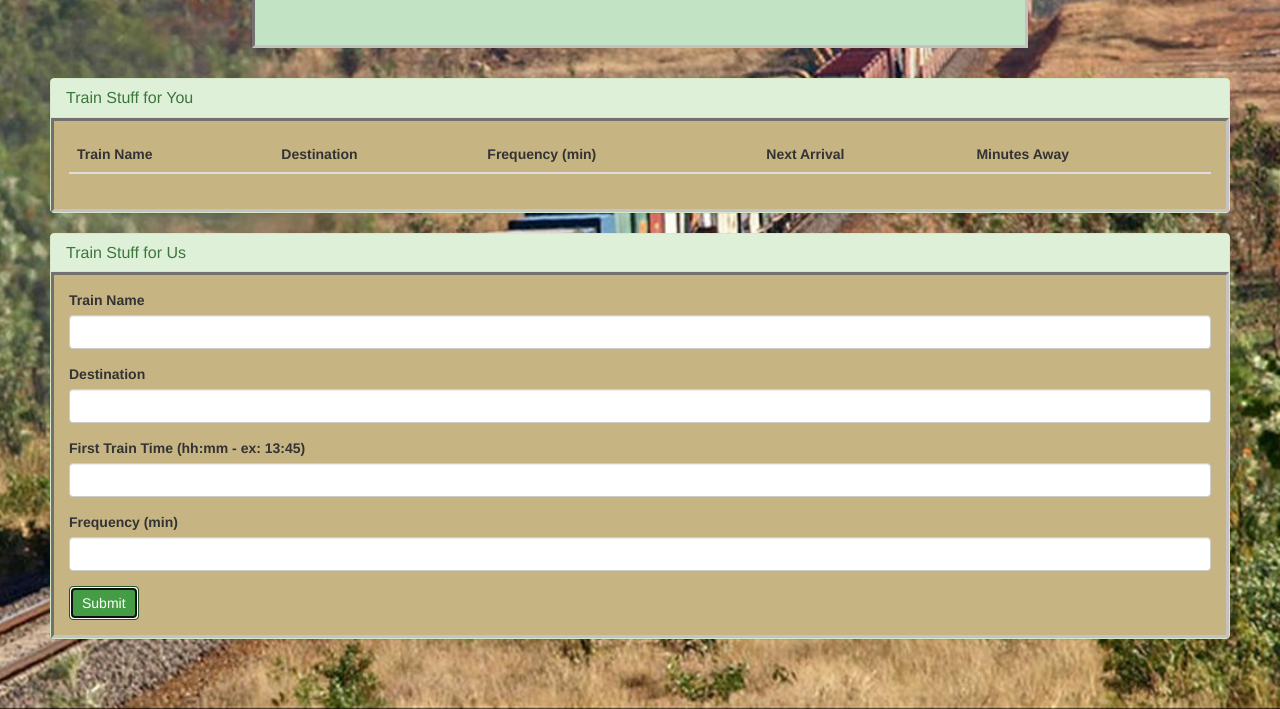
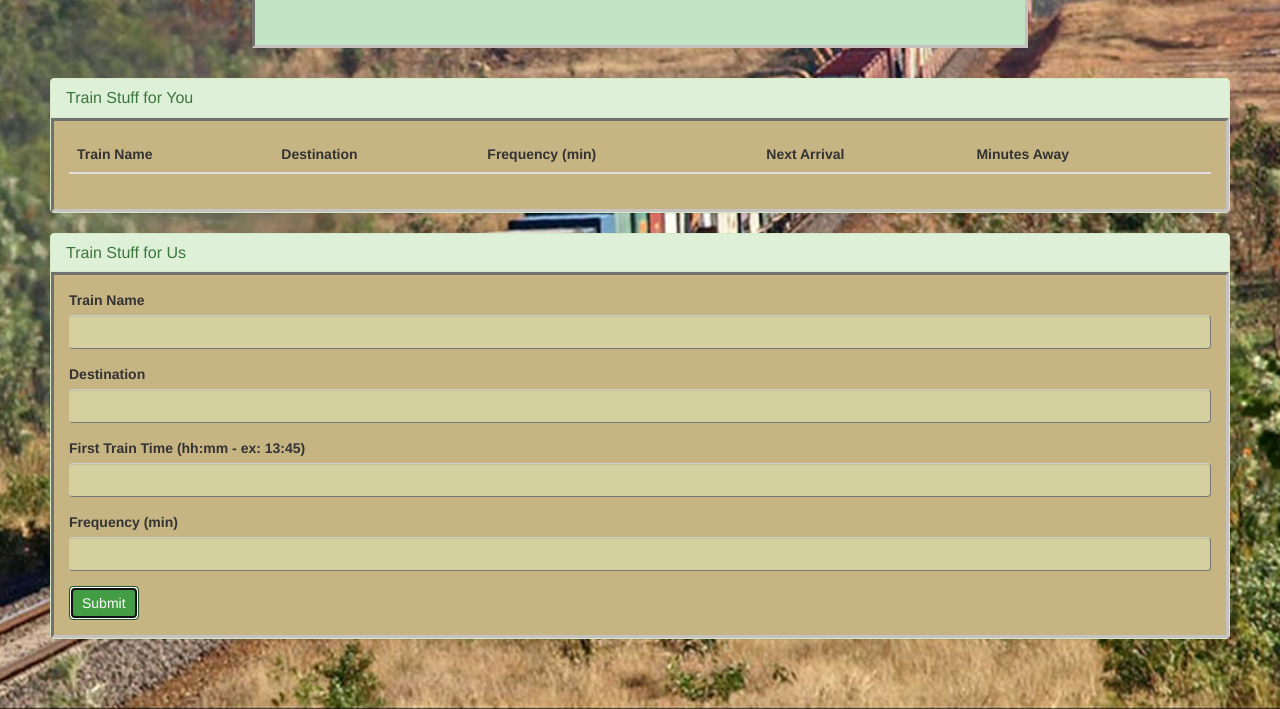
Before and after one commit to eupherein/trainstation, a plain HTML site: page index.html in a window 1280 px wide. Both pictures are taken after typing "Sample", "Sample", "5", "5" into the empty fields and a click on the button "Submit". Shown: the part 248-957 px from the top of the page. Drawn offline with nearby package versions, Linux system fonts and the light colour scheme; no server answers.

Commit message:
completed up js

```diff
--- a/assets/css/style.css
+++ b/assets/css/style.css
@@ -21,3 +21,8 @@ body {
     border-color: rgb(199, 194, 194);
     text-align: center;
 }
+
+.form-control {
+    background-color: rgb(212, 209, 159);
+    border-style: outset;
+}
--- a/assets/javascript/app.js
+++ b/assets/javascript/app.js
@@ -15,31 +15,63 @@ $(document).ready(function () {
 
   var database = firebase.database();
 
+  var trainName;
+  var trainDestination;
+  var trainTime;
+  var trainFreq;
+  var nextTrainFormatted;
+  //beautify stuff
+  var trainTimeConv;
+  //current time
+  var currentTime = moment();
+  console.log("Current time: " + moment(currentTime).format("hh:mm"));
+  var diffTime;
+  //remainder
+  var tRemainder;
+  var tMinutesTillNext;
+  var nextTrain;
+
   //add employeed button
   $("#add-train-btn").on("click", function (event) {
     event.preventDefault();
-
     //gets user's submission
     var trainName = $("#name-input").val().trim();
     var trainDestination = $("#destination-input").val().trim();
     var trainTime = $("#time-input").val().trim();
     var trainFreq = $("#freq-input").val().trim();
+    var trainTimeConv = moment(trainTime, "hh:mm").subtract(1, "years");
+    console.log(trainTimeConv);
+    //current time
+     currentTime = moment();
+    console.log("Current time: " + moment(currentTime).format("hh:mm"));
+     diffTime = currentTime.diff(moment(trainTimeConv), "minutes");
+    console.log("Difference in time: " + diffTime);
+    //remainder
+    tRemainder = diffTime % trainFreq;
+    console.log(tRemainder);
+    //minutes till next train
+    tMinutesTillNext = trainFreq - tRemainder;
+    console.log("Minutes till nex train: " + tMinutesTillNext);
+    //next train
+     nextTrain = moment().add(tMinutesTillNext, "minutes");
+    console.log("ETA: " + moment(nextTrain).format("hh:mm"));
+     nextTrainFormatted = moment(nextTrain).format("HH:MM");
+    console.log("next train formatted: ", nextTrainFormatted);
 
-    var newTrain = {
-      name: trainName,
-      destination: trainDestination,
-      time: trainTime,
-      freq: trainFreq
-    };
+    var trainObject = {
+      trainName: trainName,
+      trainDestination: trainDestination,
+      trainTime: trainTime,
+      trainFreq: trainFreq,
+      nextTrainFormatted: nextTrainFormatted,
+      tMinutesTillNext: tMinutesTillNext
+
+    }
+
 
     // Uploads train stuff to the database
-    database.ref().push(newTrain);
+    database.ref().push(trainObject);
 
-    // Logs everything to console
-    console.log(newTrain.name);
-    console.log(newTrain.destination);
-    console.log(newTrain.time);
-    console.log(newTrain.freq);
 
     alert("Trains!");
 
@@ -55,45 +87,21 @@ $(document).ready(function () {
 
     console.log(childSnapshot.val());
 
-      //store info to a variable
-      var trainName = childSnapshot.val().name;
-      var trainDestination = childSnapshot.val().destination;
-      var trainTime = childSnapshot.val().time;
-      var trainFreq = childSnapshot.val().freq;
+    //store info to a variable
+    var childTrainName = childSnapshot.val().trainName;
+    var childTrainDestination = childSnapshot.val().trainDestination;
+    var childTrainTime = childSnapshot.val().trainTime;
+    var childTrainFreq = childSnapshot.val().trainFreq;
+    var childNextFormatted = childSnapshot.val().nextTrain;
+    var childMinutesUntilNextTrain = childSnapshot.val().tMinutesTillNext;
 
       //log train info
-      console.log(trainName);
-      console.log(trainDestination);
-      console.log(trainTime);
-      console.log(trainFreq);
-
-      //beautify stuff
-      var trainTimeConv = moment(trainTime, "hh:mm").subtract(1, "years");
-      console.log(trainTimeConv);
-
-      //current time
-      var currentTime = moment();
-      console.log("Current time: " + moment(currentTime).format("hh:mm"));
-
-      var diffTime = moment().diff(moment(trainTimeConv), "minutes");
-      console.log("Difference in time: " + diffTime);
-
-      //remainder
-      var tRemainder = diffTime % trainTime;
-      console.log(tRemainder);
-
-      //minutes till next train
-      var tMinutesTillNext = trainTime - tRemainder;
-      console.log("Minutes till nex train: " +tMinutesTillNext);
-
-      //next train
-      var nextTrain = moment().add(tMinutesTillNext, "minutes");
-      console.log("ETA: " + moment(nextTrain).format("hh:mm"));
+      console.log(childTrainName, childTrainDestination, childTrainName, childTrainFreq);
 
 
 
 
-      $("#train-table > tbody").append("<tr><td>" + trainName + "</td><td>" + trainDestination + "</td><td>" + trainFreq + "</td><td>" + trainTimeConv + "</td><td>" + tRemainder + "</td></tr>")
+    $("#train-table > tbody").append("<tr><td>" + childTrainName + "</td><td>" + childTrainDestination + "</td><td>" + childTrainFreq + "</td><td>" + nextTrainFormatted + "</td><td>" + childMinutesUntilNextTrain + "</td></tr>")
 
   });
 
```
